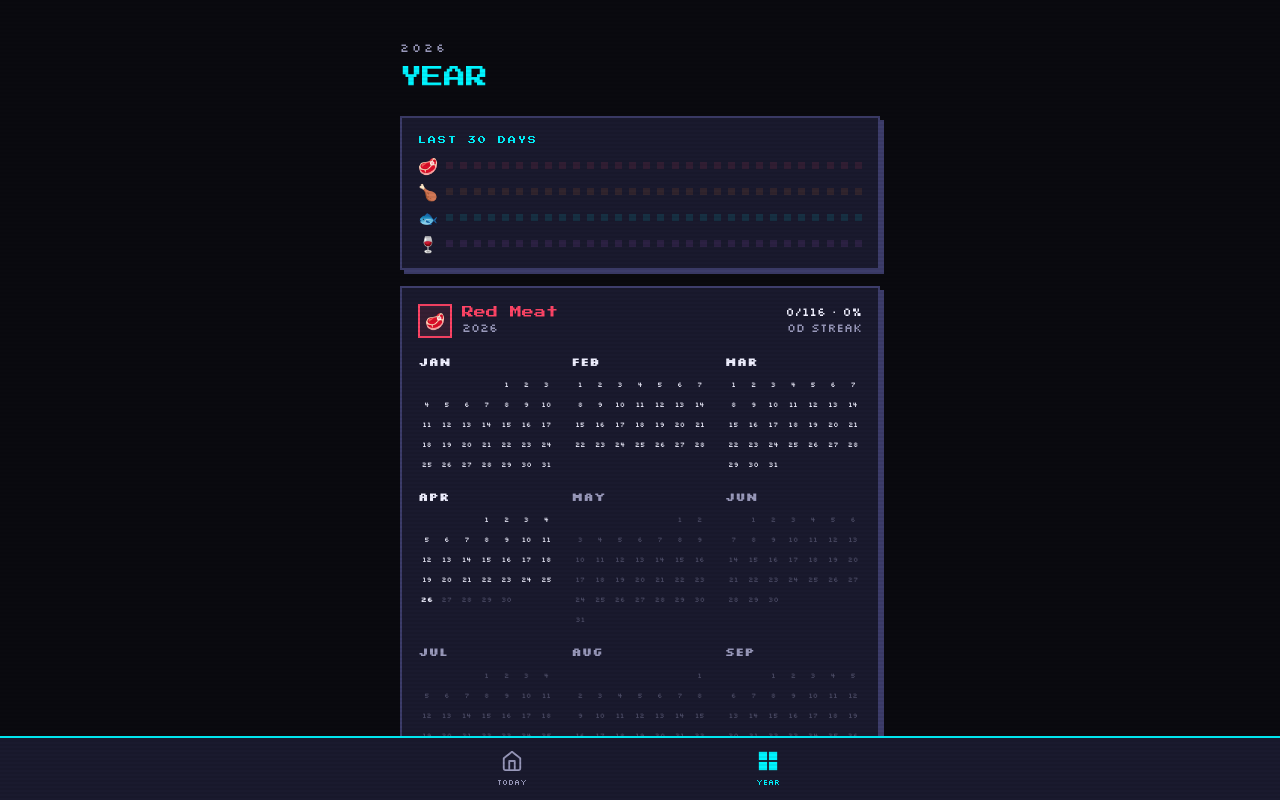
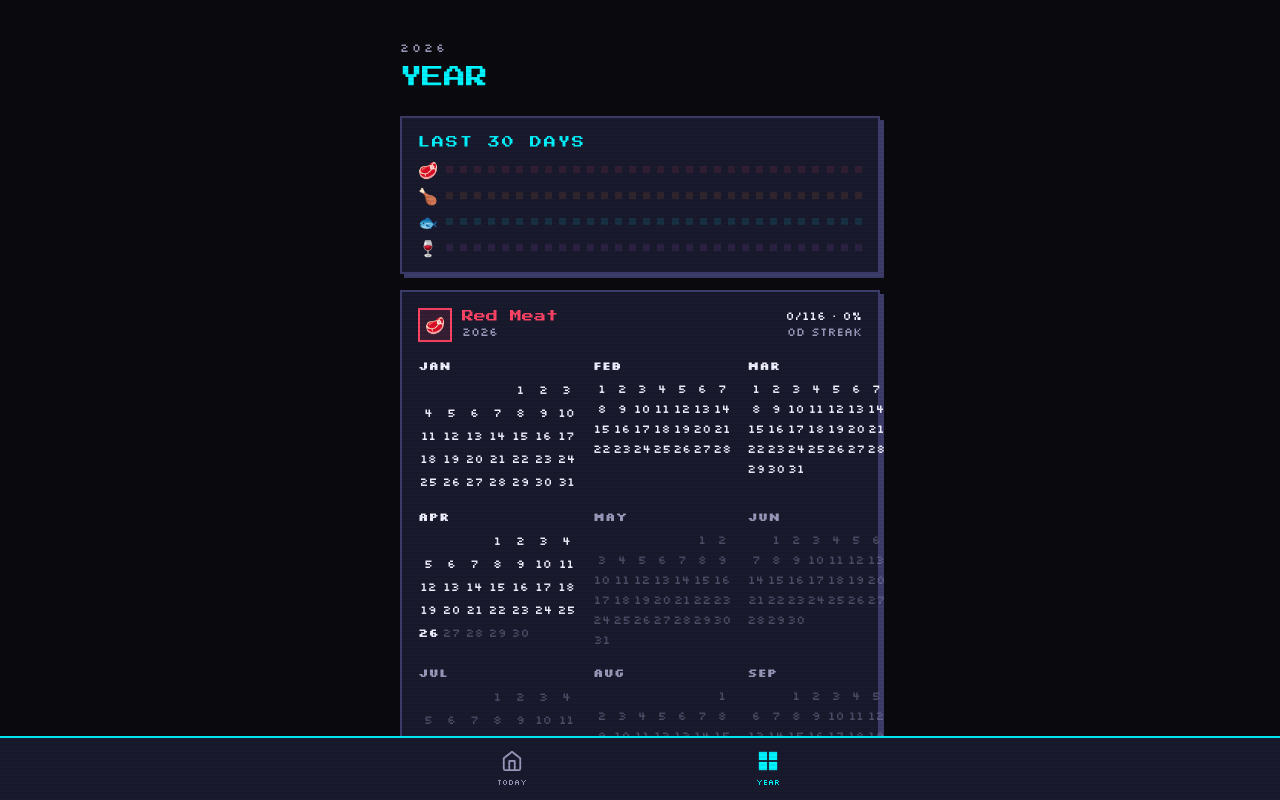
Before and after one commit to 54nn0n/habit-tracker, a Next.js app: page /history in a window 1280 px wide. Shown: the top 800 px of the page. Built offline with nearby package versions, Linux system fonts and the light colour scheme; no server answers.

Commit message:
fix: fontsizes

```diff
--- a/app/globals.css
+++ b/app/globals.css
@@ -12,6 +12,7 @@
   --color-red: #ff4466;
   --font-display: var(--font-syne);
   --font-body: var(--font-dm-sans);
+  --text-xxs: 10px;
 }
 
 :root {
--- a/app/settings/content.tsx
+++ b/app/settings/content.tsx
@@ -161,7 +161,7 @@ function SettingsInner() {
             <button
               type="button"
               onClick={handleConnect}
-              className="font-display text-xs text-background bg-accent border-2 border-accent w-full p-3 text-center cursor-pointer shadow-px-accent"
+              className="font-display text-background bg-accent border-2 border-accent w-full p-3 text-center cursor-pointer shadow-px-accent"
             >
               CONNECT GOOGLE DRIVE
             </button>
--- a/components/history-grid.tsx
+++ b/components/history-grid.tsx
@@ -73,7 +73,7 @@ export default function HistoryGrid({
           {DAY_LABELS.map((label, i) => (
             <div
               key={i}
-              className="font-body text-[7px] text-muted text-center"
+              className="font-body text-xxs text-muted text-center"
               style={{ width: CELL }}
             >
               {label}
--- a/components/last-30-days.tsx
+++ b/components/last-30-days.tsx
@@ -22,7 +22,7 @@ export default function Last30Days({ allLogs }: Last30DaysProps) {
 
   return (
     <div className="bg-surface border-2 border-border p-4 shadow-px">
-      <p className="font-display text-[8px] text-accent tracking-[2px] mb-3">
+      <p className="font-display text-xs text-accent tracking-[2px] mb-3">
         LAST 30 DAYS
       </p>
       <div className="flex flex-col gap-2.5">
--- a/components/year-calendar.tsx
+++ b/components/year-calendar.tsx
@@ -100,7 +100,7 @@ function MonthView({
                 }}
               >
                 <span
-                  className={`font-body text-[7px] leading-none ${isToday ? "font-bold" : ""}`}
+                  className={`font-body text-xs leading-none ${isToday ? "font-bold" : ""}`}
                   style={{
                     color: isFuture
                       ? hexToRgba("#9999bb", 0.4)
```
